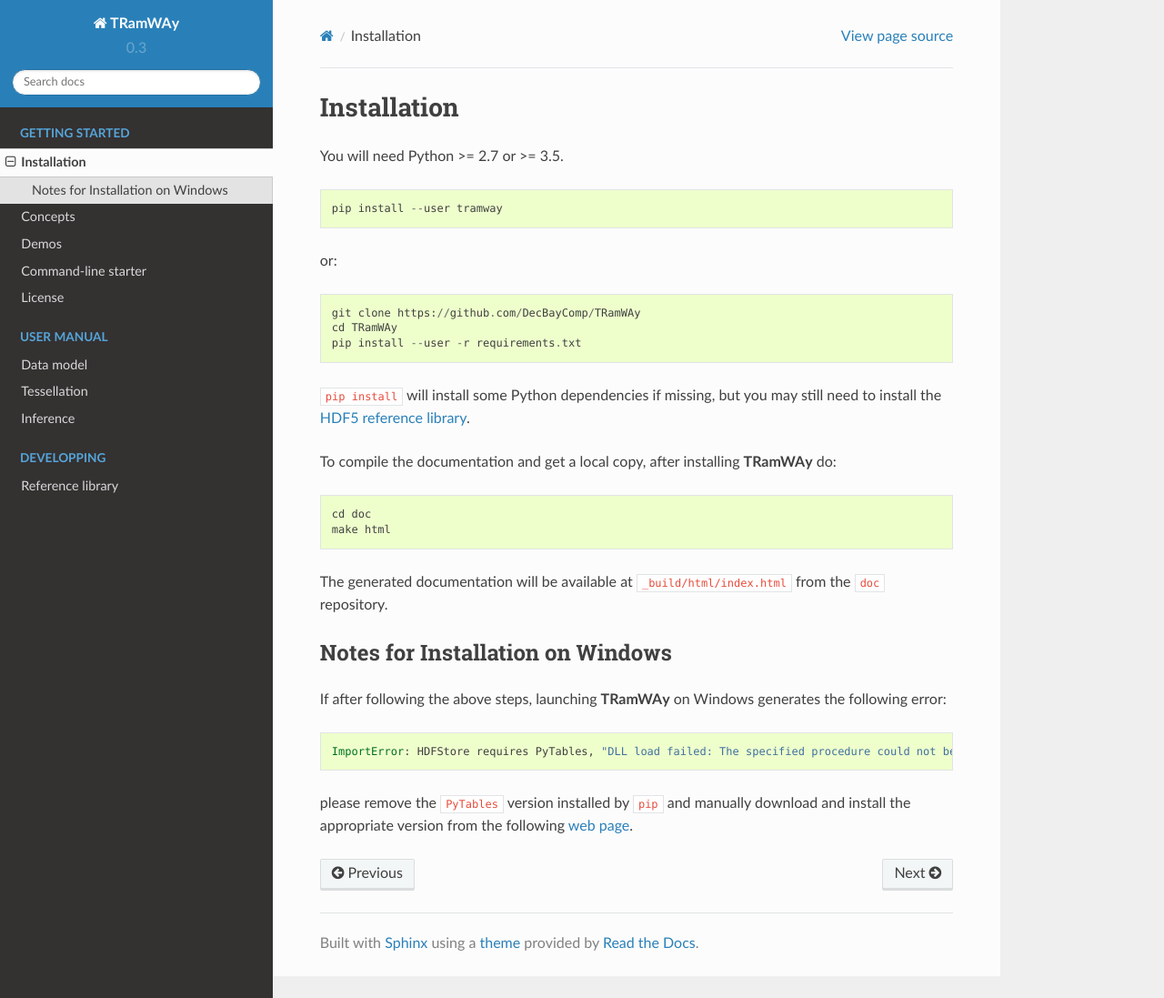
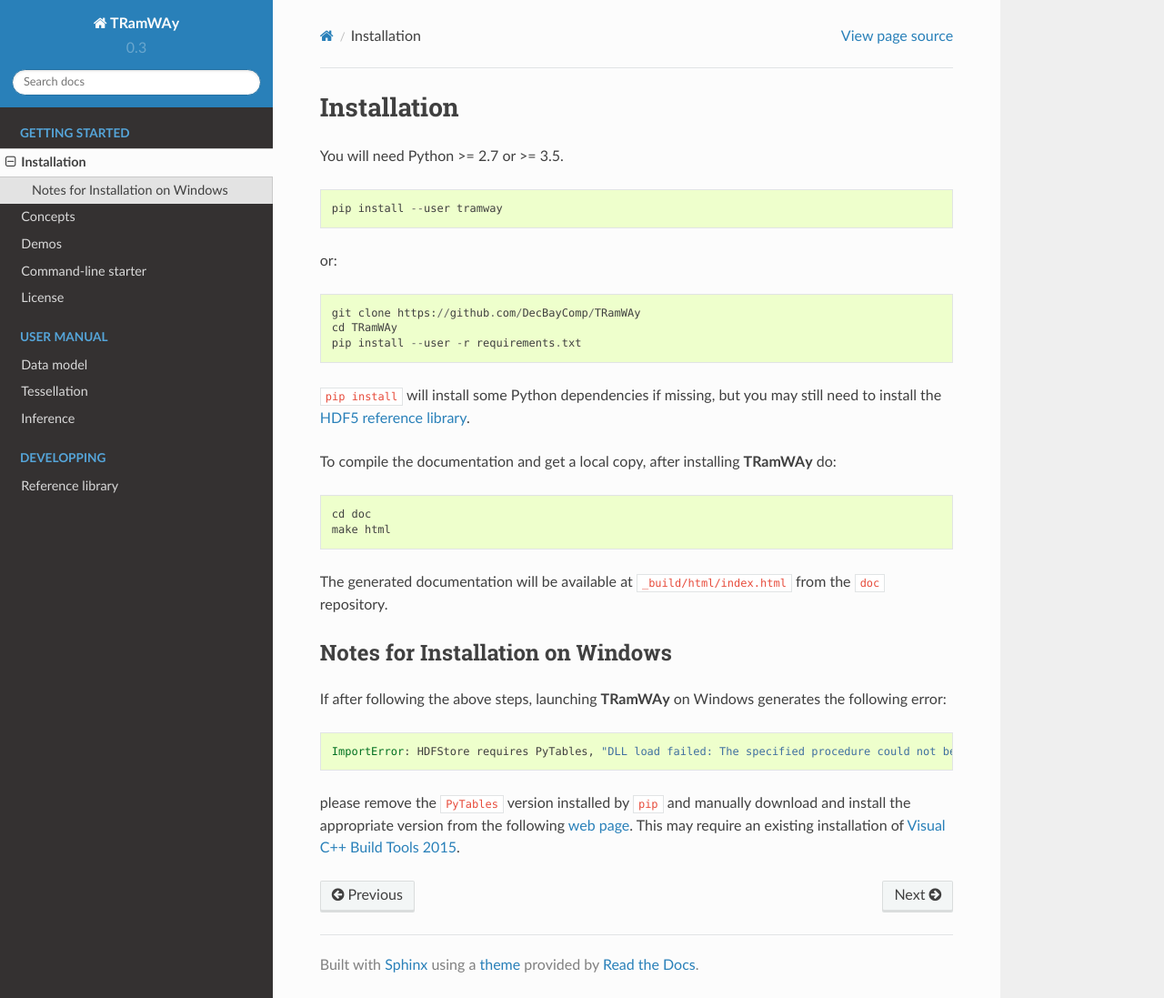
Before and after one commit to DecBayComp/TRamWAy, a Sphinx documentation site: the page built from doc/installation.rst, in a window 1280 px wide and 1097 px high. Shown: the whole window at 91% size. Built offline with Sphinx 7.4.7 and the Read the Docs theme 2.0.0, drawn with Linux system fonts in a browser that asks for light colours.

Commit message:
Add Windows installation notes

```diff
--- a/doc/installation.rst
+++ b/doc/installation.rst
@@ -35,4 +35,4 @@
 
 	ImportError: HDFStore requires PyTables, "DLL load failed: The specified procedure could not be found." problem importing
 
-please remove the ``PyTables`` version installed by ``pip`` and manually download and install the appropriate version from the following `web page <https://www.lfd.uci.edu/~gohlke/pythonlibs/#pytables>`_.
+please remove the ``PyTables`` version installed by ``pip`` and manually download and install the appropriate version from the following `web page <https://www.lfd.uci.edu/~gohlke/pythonlibs/#pytables>`_. This may require an existing installation of `Visual C++ Build Tools 2015 <https://go.microsoft.com/fwlink/?LinkId=691126>`_.
```
